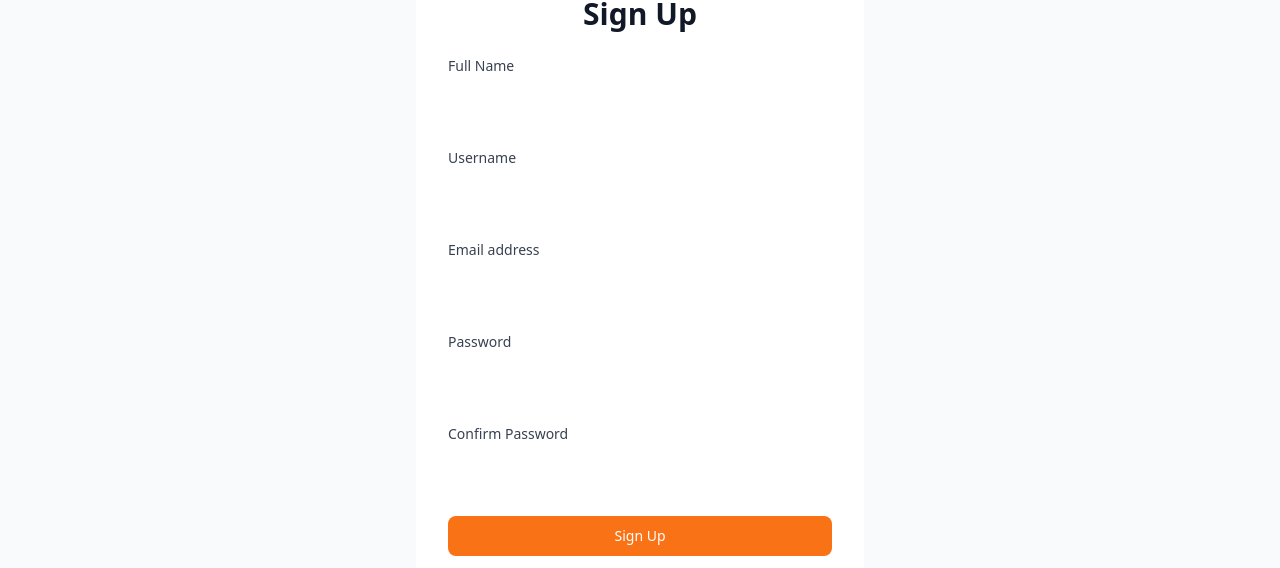
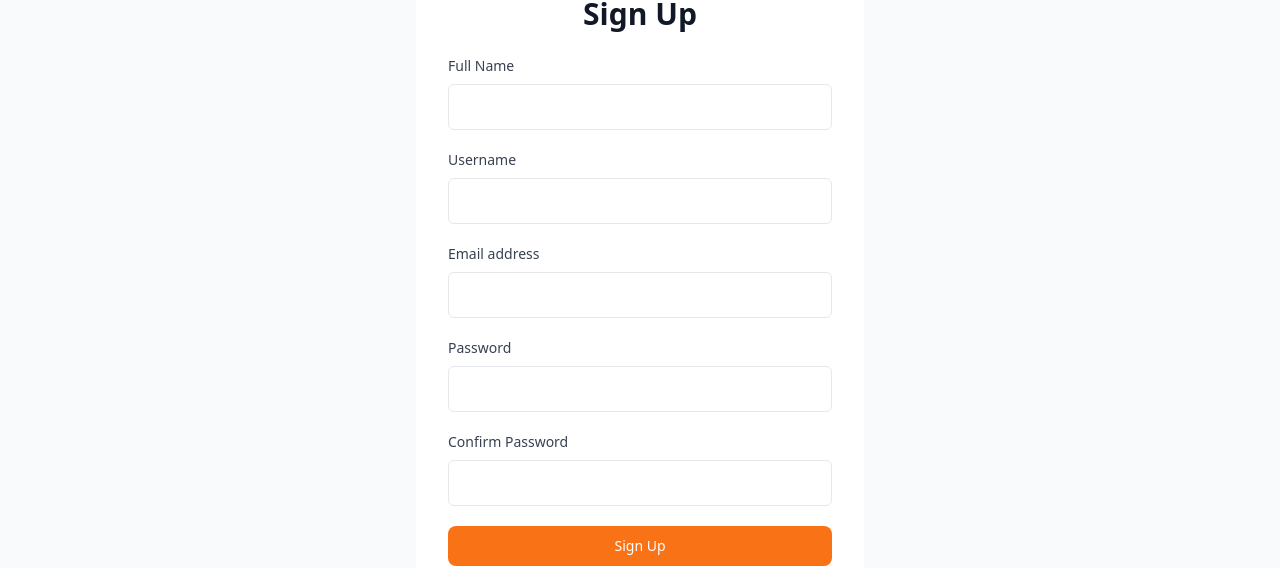
Before and after one commit to FDgajju/vibe-ui, a React (Vite) app: page /signup in a window 1280 px wide. Shown: the part 132-700 px from the top of the page. Built offline with nearby package versions, Linux system fonts and the light colour scheme; no server answers.

Commit message:
fix: signup form

```diff
--- a/src/pages/SignUp.tsx
+++ b/src/pages/SignUp.tsx
@@ -140,7 +140,7 @@ const SignUp: React.FC = () => {
             src={
               profileImagePreview
                 ? profileImagePreview
-                : signedInUser?.profileImage.url
+                : signedInUser?.profileImage?.url
             }
             alt="profile"
             className="bg-warning-light h-35 w-35 rounded-full"
@@ -152,7 +152,7 @@ const SignUp: React.FC = () => {
               name="bio"
               id="bio"
               placeholder="Add bio"
-              className="block w-full rounded-md border-default shadow-theme focus:border-primary focus:ring-primary py-2.5 px-3"
+              className="border border-b-gray-500 block w-full rounded-md border-default shadow-theme focus:border-primary focus:ring-primary py-2.5 px-3"
             ></textarea>
 
             <div className="block w-full rounded-md border-default shadow-theme focus:border-primary focus:ring-primary py-2.5 px-3">
@@ -201,7 +201,7 @@ const SignUp: React.FC = () => {
         <form onSubmit={handleSignUp} className="space-y-5">
           {error && <p className="text-sm text-error text-center">{error}</p>}
 
-          <div className="space-y-2">
+          <div className="space-y-2 ">
             <label
               htmlFor="fullname"
               className="block text-sm font-medium text-secondary"
@@ -213,7 +213,7 @@ const SignUp: React.FC = () => {
               value={fullName}
               id="fullname"
               onChange={(e) => setFullName(e.target.value)}
-              className="block w-full rounded-md border-default shadow-theme focus:border-primary focus:ring-primary py-2.5 px-3"
+              className=" border border-b-gray-500  block w-full rounded-md border-default shadow-theme focus:border-primary focus:ring-primary py-2.5 px-3"
               required
             />
           </div>
@@ -230,7 +230,7 @@ const SignUp: React.FC = () => {
               id="username"
               value={userName}
               onChange={(e) => setUserName(e.target.value)}
-              className="block w-full rounded-md border-default shadow-theme focus:border-primary focus:ring-primary py-2.5 px-3"
+              className="border border-b-gray-500 block w-full rounded-md border-default shadow-theme focus:border-primary focus:ring-primary py-2.5 px-3"
               required
             />
           </div>
@@ -247,7 +247,7 @@ const SignUp: React.FC = () => {
               id="email"
               value={email}
               onChange={(e) => setEmail(e.target.value)}
-              className="block w-full rounded-md border-default shadow-theme focus:border-primary focus:ring-primary py-2.5 px-3"
+              className="border border-b-gray-500 block w-full rounded-md border-default shadow-theme focus:border-primary focus:ring-primary py-2.5 px-3"
               required
             />
           </div>
@@ -264,7 +264,7 @@ const SignUp: React.FC = () => {
               value={password}
               id="password"
               onChange={(e) => setPassword(e.target.value)}
-              className="block w-full rounded-md border-default shadow-theme focus:border-primary focus:ring-primary py-2.5 px-3"
+              className="border border-b-gray-500 block w-full rounded-md border-default shadow-theme focus:border-primary focus:ring-primary py-2.5 px-3"
               required
             />
           </div>
@@ -281,7 +281,7 @@ const SignUp: React.FC = () => {
               value={passwordConfirm}
               id="cpassword"
               onChange={(e) => setPasswordConfirm(e.target.value)}
-              className="block w-full rounded-md border-default shadow-theme focus:border-primary focus:ring-primary py-2.5 px-3"
+              className="border border-b-gray-500 block w-full rounded-md border-default shadow-theme focus:border-primary focus:ring-primary py-2.5 px-3"
               required
             />
             {password && passwordConfirm && password !== passwordConfirm && (
```
